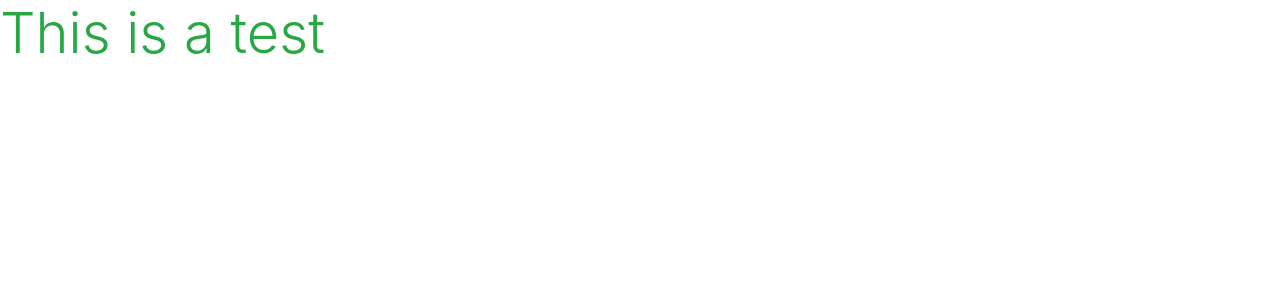
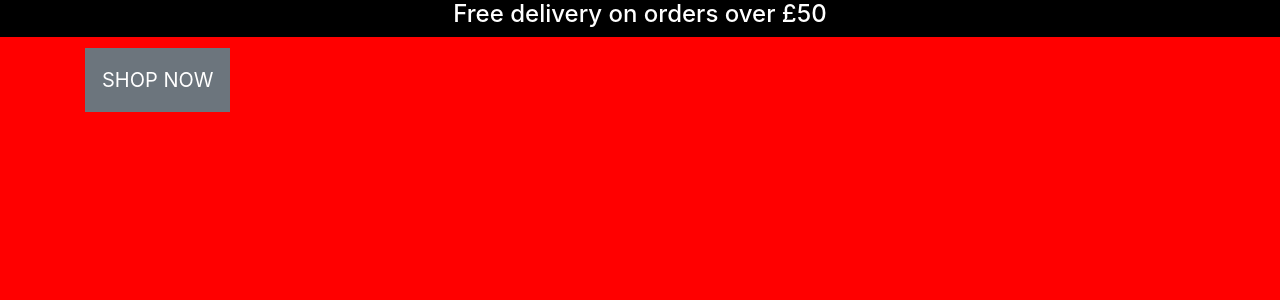
Before and after one commit to Code-Institute-Submissions/Surf_Matters, a Django app: page / in a window 1280 px wide. Shown: the top 300 px of the page. Run offline with Django 3.2, Linux system fonts and the light colour scheme; some libraries are stand-ins or nearby versions.

Commit message:
Create static/base.css and media folders

```diff
--- a/home_page/templates/home_page/index.html
+++ b/home_page/templates/home_page/index.html
@@ -2,5 +2,15 @@
 {% load static %}
 
 {% block content %}
-    <h1 class="display-4 text-success">This is a test</h1>
+     <div class="container h-100">
+        <div class="row h-100">
+            <div class="col-7 col-md-6 my-auto">
+                <div class="my-5">
+                    <h4>
+                        <a href="" class="shop-now-button btn btn-lg btn-secondary rounded-0 text-uppercase py-3">Shop Now</a>
+                    </h4>
+                </div>
+            </div>
+        </div>
+    </div>
 {% endblock %}
--- /dev/null
+++ b/static/css/base.css
@@ -0,0 +1,11 @@
+html {
+    height: 100%;
+}
+
+body {
+    background-color: red;
+}
+
+.top-banner {
+    background-color: black;
+}
--- a/surf_matters/settings.py
+++ b/surf_matters/settings.py
@@ -149,3 +149,4 @@ USE_TZ = True
 # https://docs.djangoproject.com/en/3.1/howto/static-files/
 
 STATIC_URL = '/static/'
+STATICFILES_DIRS = (os.path.join(BASE_DIR, 'static'),)
--- a/templates/base.html
+++ b/templates/base.html
@@ -11,9 +11,11 @@
 
     {% block corecss %}
         <link rel="stylesheet" href="https://cdn.jsdelivr.net/npm/bootstrap@4.6.0/dist/css/bootstrap.min.css" integrity="sha384-B0vP5xmATw1+K9KRQjQERJvTumQW0nPEzvF6L/Z6nronJ3oUOFUFpCjEUQouq2+l" crossorigin="anonymous">
+        <link rel="stylesheet" href="{% static 'css/base.css' %}">
     {% endblock %}
 
     {% block corejs %}
+    <script src="https://kit.fontawesome.com/02ab384222.js" crossorigin="anonymous"></script>
     <script src="https://code.jquery.com/jquery-3.5.1.slim.min.js" integrity="sha384-DfXdz2htPH0lsSSs5nCTpuj/zy4C+OGpamoFVy38MVBnE+IbbVYUew+OrCXaRkfj" crossorigin="anonymous"></script>
     <script src="https://cdn.jsdelivr.net/npm/popper.js@1.16.1/dist/umd/popper.min.js" integrity="sha384-9/reFTGAW83EW2RDu2S0VKaIzap3H66lZH81PoYlFhbGU+6BZp6G7niu735Sk7lN" crossorigin="anonymous"></script>
     <script src="https://cdn.jsdelivr.net/npm/bootstrap@4.6.0/dist/js/bootstrap.min.js" integrity="sha384-+YQ4JLhjyBLPDQt//I+STsc9iw4uQqACwlvpslubQzn4u2UU2UFM80nGisd026JF" crossorigin="anonymous"></script>
@@ -23,7 +25,13 @@
   </head>
   <body>
 
-    <header class="container-fluid fixed-top"></header>
+    <header class="container-fluid fixed-top">
+        <div class="row text-center">
+            <div class="col text-white top-banner">
+                <h4>Free delivery on orders over £50</h4>
+            </div>
+        </div>
+    </header>
 
     {% if messages %}
         <div class="message-container"></div>
@@ -33,6 +41,7 @@
     {% endblock %}
 
     {% block content %}
+
     {% endblock %}
 
     {% block postloadjs %}
```
